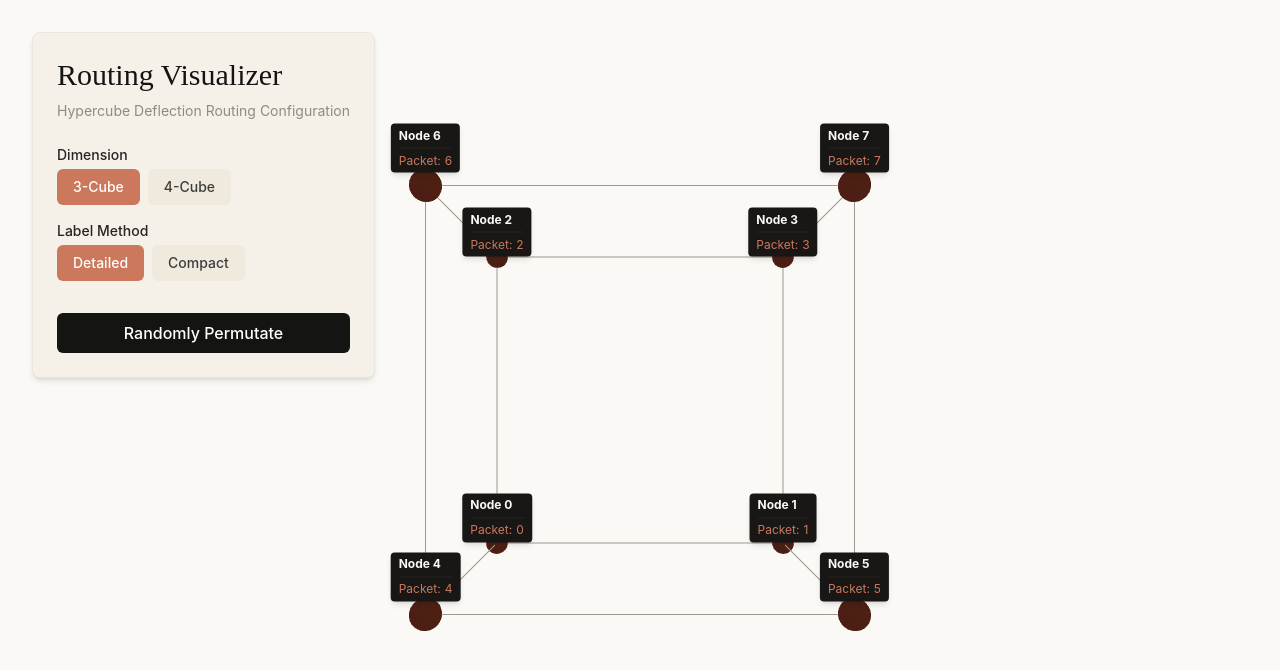
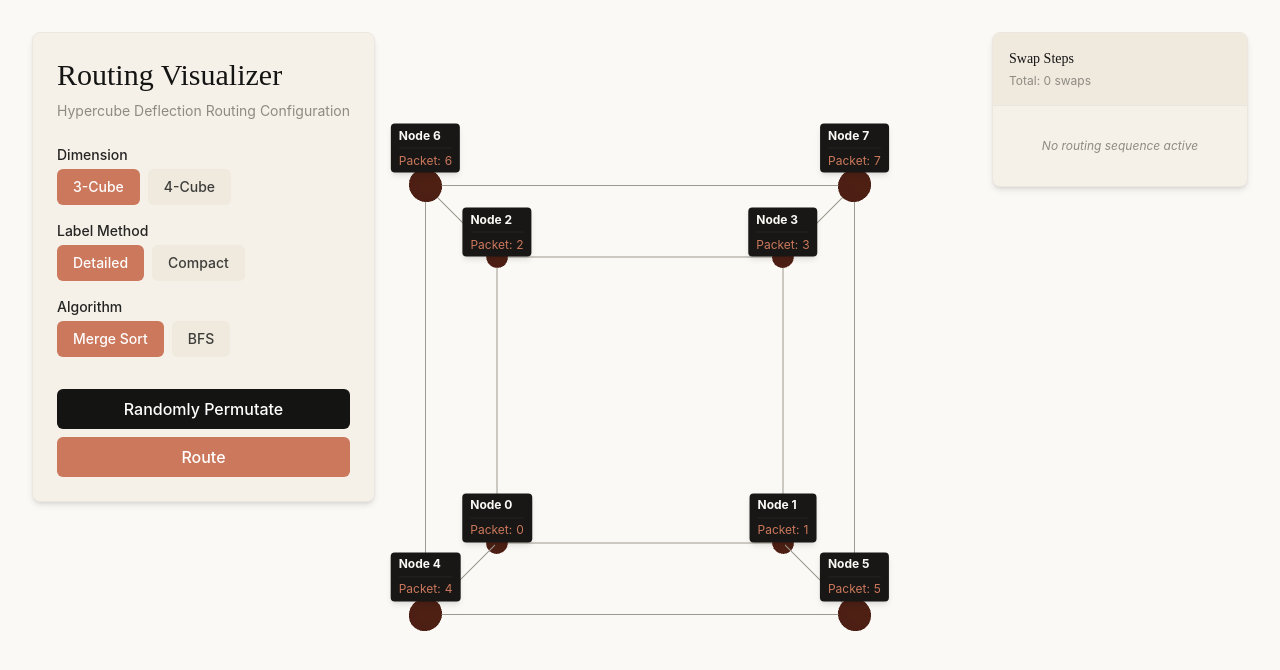
Before and after one commit to thisiselijah/ubperm-routing, a Next.js app in the folder website/: page / in a window 1280 px wide. Shown: the top 670 px of the page. Built offline with nearby package versions, Linux system fonts and the light colour scheme.

Commit message:
feat(web): added the function that calls the cpp executable and display the result

```diff
--- /dev/null
+++ b/website/src/app/api/execute/route.ts
@@ -0,0 +1,57 @@
+import { NextResponse } from 'next/server';
+import { exec } from 'child_process';
+import path from 'path';
+import util from 'util';
+
+const execPromise = util.promisify(exec);
+
+export async function POST(req: Request) {
+  try {
+    const body = await req.json();
+    const { algo, nodes } = body;
+
+    if (!algo || !nodes || !Array.isArray(nodes)) {
+      return NextResponse.json({ success: false, error: 'Invalid payload' }, { status: 400 });
+    }
+
+    // Prepare comma-separated input based on the packets array
+    const packets = nodes.map(n => n.packet).join(',');
+
+    // Path to the executable (assuming process.cwd() is inside website folder)
+    const executablePath = path.join(process.cwd(), '../src/bin/routing');
+
+    // Command format: ./src/bin/routing -algo <merge/bfs> -default <comma_separated_numbers>
+    const command = `"${executablePath}" -algo ${algo} -default ${packets}`;
+
+    try {
+      const { stdout } = await execPromise(command);
+
+      // Parse stdout for swaps.
+      // Expected output line: "Step 1: Swap index 0 and 1"
+      const swapRegex = /Step \d+: Swap index (\d+) and (\d+)/g;
+      const swaps = [];
+      let match;
+
+      while ((match = swapRegex.exec(stdout)) !== null) {
+        swaps.push({
+          node1: parseInt(match[1], 10),
+          node2: parseInt(match[2], 10),
+        });
+      }
+
+      return NextResponse.json({ success: true, swaps, stdout });
+    } catch (execError: any) {
+      // If the path is not valid or no bit-level routing path found, execPromise may reject with non-zero exit code.
+      console.error('Execution error:', execError);
+      return NextResponse.json({
+        success: false,
+        error: execError.message || 'Execution failed',
+        stdout: execError.stdout,
+        stderr: execError.stderr
+      }, { status: 500 });
+    }
+
+  } catch (e) {
+    return NextResponse.json({ success: false, error: 'Failed to parse JSON' }, { status: 400 });
+  }
+}
--- a/website/src/app/page.tsx
+++ b/website/src/app/page.tsx
@@ -13,6 +13,11 @@ interface AppState {
 export default function Home() {
   const [displayMethod, setDisplayMethod] = useState<'text' | 'color'>('text');
   const [shuffleTrigger, setShuffleTrigger] = useState(0);
+  const [algo, setAlgo] = useState<'merge' | 'bfs'>('merge');
+  const [isRouting, setIsRouting] = useState(false);
+  const [activeSwap, setActiveSwap] = useState<{ node1: number, node2: number } | null>(null);
+  const [swapList, setSwapList] = useState<{ node1: number, node2: number }[]>([]);
+  const [currentStep, setCurrentStep] = useState<number>(-1);
   const [state, setState] = useState<AppState>({
     dimension: 3,
     nodes: Array.from({ length: 8 }, (_, i) => ({ id: i, packet: i }))
@@ -33,11 +38,16 @@ export default function Home() {
 
   useEffect(() => {
     // Polling API every 1000ms
+    if (isRouting) return; // Pause polling during routing animation
     const interval = setInterval(fetchData, 1000);
     return () => clearInterval(interval);
-  }, []);
+  }, [isRouting]);
 
   const handleShuffle = async () => {
+    if (isRouting) return;
+    setSwapList([]);
+    setCurrentStep(-1);
+    setActiveSwap(null);
     const newNodes = [...state.nodes];
     const packets = newNodes.map(n => n.packet);
     for (let i = packets.length - 1; i > 0; i--) {
@@ -66,7 +76,67 @@ export default function Home() {
     }
   };
 
+  const handleRoute = async () => {
+    if (isRouting) return;
+    setIsRouting(true);
+    try {
+      const res = await fetch("/api/execute", {
+        method: "POST",
+        headers: { "Content-Type": "application/json" },
+        body: JSON.stringify({ algo, nodes: state.nodes })
+      });
+      const data = await res.json();
+
+      if (data.success && data.swaps) {
+        let currentStateNodes = [...state.nodes];
+        setSwapList(data.swaps);
+        setCurrentStep(-1);
+
+        let stepIdx = 0;
+        for (const swap of data.swaps) {
+          setActiveSwap(swap);
+          setCurrentStep(stepIdx);
+
+          // Pause before next swap
+          await new Promise(r => setTimeout(r, 800));
+
+          // Send to backend state to sync
+          await fetch("/api/state", {
+            method: "POST",
+            headers: { "Content-Type": "application/json" },
+            body: JSON.stringify({ action: 'swap', node1: swap.node1, node2: swap.node2 })
+          });
+
+          // Update local state directly so UI updates smoothly
+          const n1 = currentStateNodes.find(n => n.id === swap.node1);
+          const n2 = currentStateNodes.find(n => n.id === swap.node2);
+          if (n1 && n2) {
+            const temp = n1.packet;
+            n1.packet = n2.packet;
+            n2.packet = temp;
+          }
+
+          setState({ ...state, nodes: [...currentStateNodes] });
+          setShuffleTrigger(s => s + 1);
+          stepIdx++;
+        }
+        setActiveSwap(null);
+      } else {
+        alert("Routing failed: " + (data.error || "Unknown error"));
+      }
+    } catch (e) {
+      console.error("Routing execution error", e);
+      alert("Routing execution error");
+    } finally {
+      setIsRouting(false);
+    }
+  };
+
+
   const handleDimensionChange = async (dim: number) => {
+    setSwapList([]);
+    setCurrentStep(-1);
+    setActiveSwap(null);
     const numNodes = Math.pow(2, dim);
     const newState = {
         dimension: dim,
@@ -125,18 +195,69 @@ export default function Home() {
             )}
         </div>
 
+        <div className="mb-4">
+            <span className="block text-sm font-medium mb-1 text-[var(--color-body-strong)]">Algorithm</span>
+            <div className="flex gap-2">
+                <button
+                  onClick={() => setAlgo('merge')}
+                  disabled={isRouting}
+                  className={`px-4 py-2 rounded-md text-sm font-medium transition-colors ${algo === 'merge' ? 'bg-[var(--color-primary)] text-white' : 'bg-[var(--color-surface-card)] text-[var(--color-body)]'} disabled:opacity-50`}
+                >Merge Sort</button>
+                <button
+                  onClick={() => setAlgo('bfs')}
+                  disabled={isRouting}
+                  className={`px-4 py-2 rounded-md text-sm font-medium transition-colors ${algo === 'bfs' ? 'bg-[var(--color-primary)] text-white' : 'bg-[var(--color-surface-card)] text-[var(--color-body)]'} disabled:opacity-50`}
+                >BFS</button>
+            </div>
+        </div>
+
         <button
           onClick={handleShuffle}
-          className="w-full mt-4 bg-[var(--color-ink)] hover:bg-[var(--color-body-strong)] text-white px-4 py-2 rounded-md font-medium transition-colors"
+          disabled={isRouting}
+          className="w-full mt-4 bg-[var(--color-ink)] hover:bg-[var(--color-body-strong)] disabled:opacity-50 text-white px-4 py-2 rounded-md font-medium transition-colors"
         >
           Randomly Permutate
         </button>
+
+        <button
+          onClick={handleRoute}
+          disabled={isRouting}
+          className="w-full mt-2 bg-[var(--color-primary)] hover:bg-blue-600 disabled:opacity-50 text-white px-4 py-2 rounded-md font-medium transition-colors flex items-center justify-center gap-2"
+        >
+          {isRouting ? (
+            <>
+              <svg className="animate-spin h-4 w-4 text-white" xmlns="http://www.w3.org/2000/svg" fill="none" viewBox="0 0 24 24">
+                <circle className="opacity-25" cx="12" cy="12" r="10" stroke="currentColor" strokeWidth="4"></circle>
+                <path className="opacity-75" fill="currentColor" d="M4 12a8 8 0 018-8V0C5.373 0 0 5.373 0 12h4zm2 5.291A7.962 7.962 0 014 12H0c0 3.042 1.135 5.824 3 7.938l3-2.647z"></path>
+              </svg>
+              Routing...
+            </>
+          ) : "Route"}
+        </button>
+      </div>
+
+      {/* Right panel: Swap Steps */}
+      <div className="absolute top-8 right-8 z-10 w-64 max-h-[80vh] flex flex-col bg-[var(--color-surface-soft)] rounded-lg shadow-md border border-[var(--color-hairline-soft)] overflow-hidden">
+        <div className="p-4 border-b border-[var(--color-hairline-soft)] bg-[var(--color-surface-card)]">
+          <h2 className="font-medium text-sm text-[var(--color-ink)]">Swap Steps</h2>
+          <div className="text-xs text-[var(--color-muted-soft)] mt-1">Total: {swapList.length} swaps</div>
+        </div>
+        <div className="flex-1 overflow-y-auto p-4 space-y-2">
+          {swapList.map((swap, idx) => (
+            <div key={idx} className={`p-2 rounded text-xs border ${idx === currentStep ? 'bg-[var(--color-primary-soft)] border-[var(--color-primary)] text-blue-800 font-medium' : 'bg-[var(--color-surface)] border-[var(--color-hairline-soft)] text-[var(--color-body)]'}`}>
+              <span className="font-bold">Step {idx + 1}:</span> Node {swap.node1} ↔ Node {swap.node2}
+            </div>
+          ))}
+          {swapList.length === 0 && (
+            <div className="text-xs text-[var(--color-muted-soft)] text-center italic py-4">No routing sequence active</div>
+          )}
+        </div>
       </div>
 
       <div className="w-full h-full">
         <Canvas camera={{ position: [0, 0, 10], fov: 50 }}>
           <OrbitControls makeDefault />
-          <Hypercube dimension={state.dimension} nodes={state.nodes} displayMethod={displayMethod} shuffleTrigger={shuffleTrigger} />
+          <Hypercube dimension={state.dimension} nodes={state.nodes} displayMethod={displayMethod} shuffleTrigger={shuffleTrigger} activeSwap={activeSwap} />
         </Canvas>
       </div>
     </main>
```
Also changed, not shown: website/src/components/Hypercube.tsx (+17 -8 lines).
